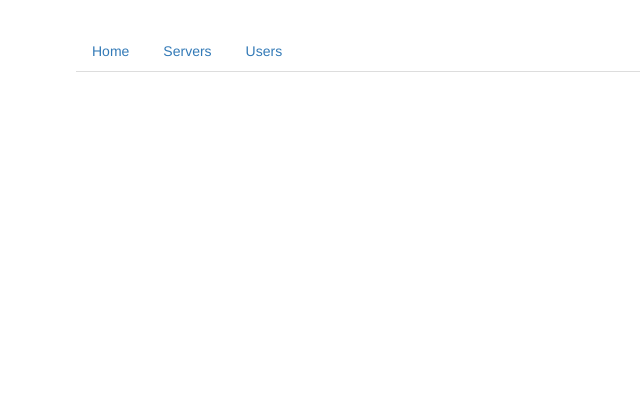
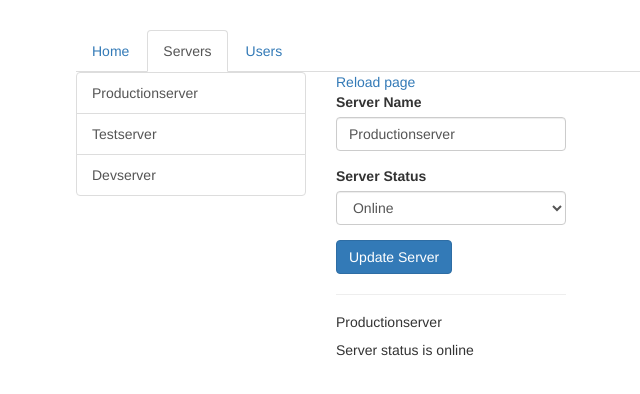
Before and after one commit to AliHammadd/angualrStarting, an Angular app: page /servers/1/1 in a window 1280 px wide. Before the commit this address led to /. Shown: the top 394 px of the page, without its empty margins (189-829 px from the left). Built offline with nearby package versions, Linux system fonts and the light colour scheme.

Commit message:
passing query params and fragments

```diff
--- a/src/app/app.module.ts
+++ b/src/app/app.module.ts
@@ -17,7 +17,8 @@ const appRoutes: Routes = [
   { path: '', component: HomeComponent },
   { path: 'users', component: UsersComponent },
   { path: 'users/:id/:name', component: UsersComponent },
-  { path: 'servers', component: ServersComponent }
+  { path: 'servers', component: ServersComponent },
+  { path: 'servers/:id/:name', component: ServersComponent }
 ];
 
 @NgModule({
--- a/src/app/servers/servers.component.html
+++ b/src/app/servers/servers.component.html
@@ -2,6 +2,9 @@
   <div class="col-xs-12 col-sm-4">
     <div class="list-group">
       <a
+        [routerLink] ="['/servers', '10', 'edit']"
+        [queryParams] = "{ queryParam : 10 }"
+        fragment = "loading"
         href="#"
         class="list-group-item"
         *ngFor="let server of servers">
```
